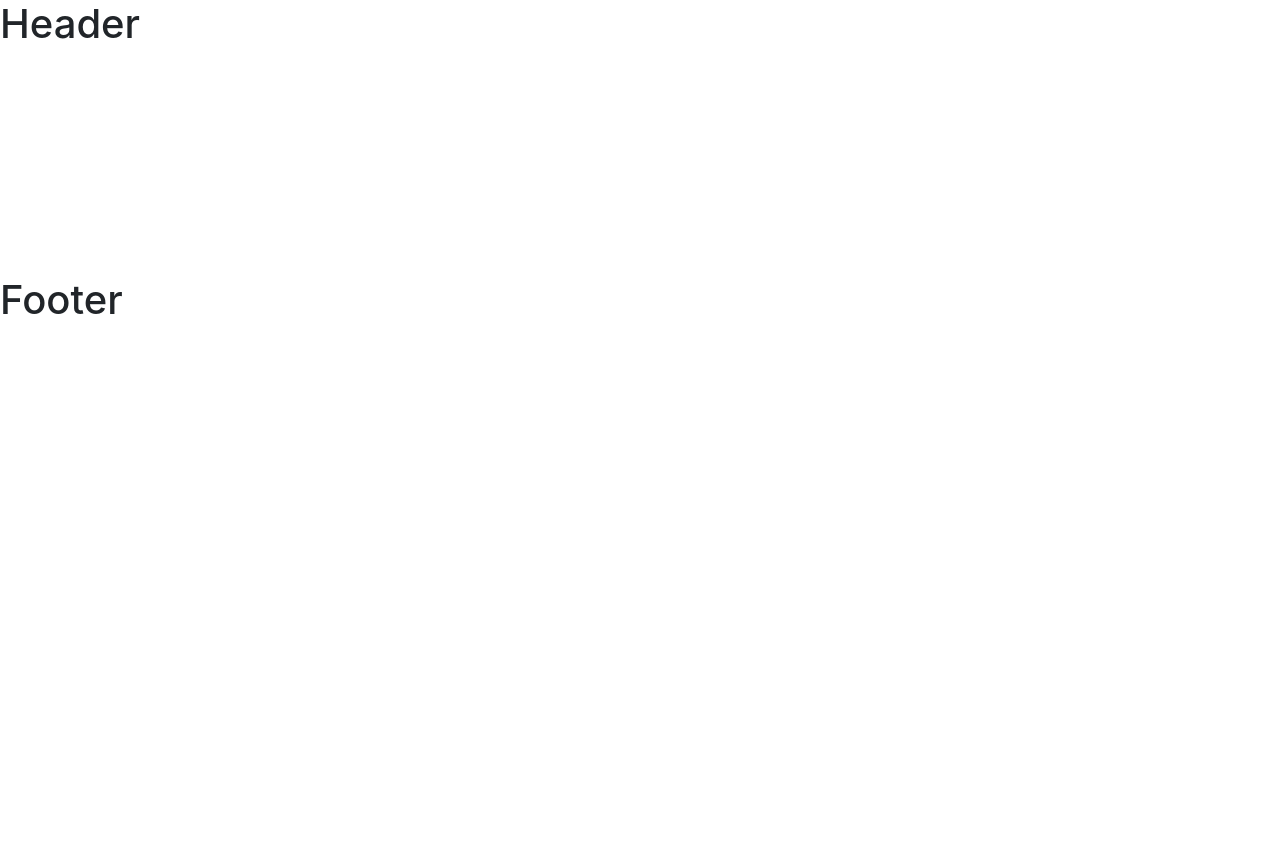
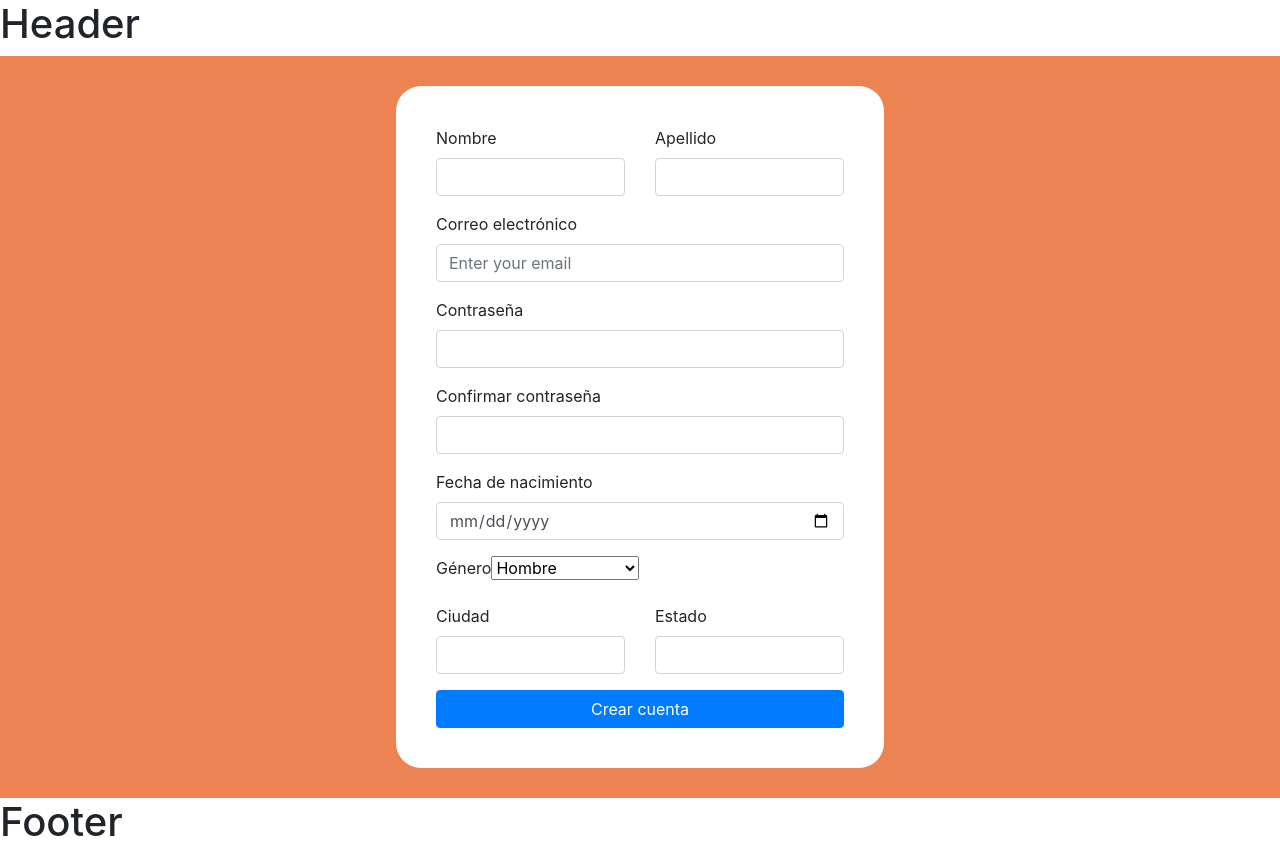
Before and after one commit to joseasalazar/pickpack, a React (Create React App) app: page /signup in a window 1280 px wide. Before the commit the page ends 800 px from the top, so only its background shows below. Built offline with nearby package versions, Linux system fonts and the light colour scheme.

Commit message:
Sign up added

```diff
--- a/package.json
+++ b/package.json
@@ -8,11 +8,12 @@
     "bootstrap": "^4.3.1",
     "formik": "^1.5.8",
     "graphql": "^14.5.8",
-    "react": "^16.9.0",
+    "react": "^16.10.2",
     "react-bootstrap": "^1.0.0-beta.14",
-    "react-dom": "^16.9.0",
+    "react-dom": "^16.10.2",
     "react-router-dom": "^5.0.1",
     "react-scripts": "3.1.2",
+    "reactstrap": "^8.0.1",
     "styled-components": "^4.3.2",
     "yup": "^0.27.0"
   },
--- a/src/ui/screens/LogIn.js
+++ b/src/ui/screens/LogIn.js
@@ -1,7 +1,7 @@
 import React from "react";
 import styled from "styled-components";
 import { NavLink } from "react-router-dom";
-import { Button } from "react-bootstrap";
+import { Button, Container, Row } from "react-bootstrap";
 import * as Yup from "yup";
 import { Formik, Field, Form } from "formik";
 
@@ -46,12 +46,11 @@ export class LogIn extends React.Component {
           {({ values, errors, touched }) => (
             <Form className="form" role="form" method="post">
               <div className="form-group">
-                <label>Email address</label>
+                <label>Correo electrónico</label>
                 <Field
                   type="email"
                   className="form-control"
                   id="email"
-                  placeholder="Enter your email"
                   name="email"
                 />
                 {touched.email && errors.email && (
@@ -59,23 +58,24 @@ export class LogIn extends React.Component {
                 )}
               </div>
               <div className="form-group">
-                <label>Password</label>
+                <label>Contraseña</label>
                 <Field
                   type="password"
                   className="form-control"
                   id="password"
-                  placeholder="Enter your password"
                   name="password"
                 />
                 {touched.password && errors.password && (
                   <ErrorSpan>{errors.password}</ErrorSpan>
                 )}
               </div>
-              <NavLink to="/forgot-password"> Forgot password </NavLink>
               <Button type="submit" variant="primary" size="md" block>
-                Log In
+                Iniciar sesión
               </Button>
-              Or <NavLink to="/register">Sign Up!</NavLink>
+              <Container>
+                <Row className="justify-content-md-center"><NavLink to="/signup"> Crear una cuenta</NavLink></Row>
+                <Row className="justify-content-md-center"><NavLink to="/forgot-password"> He olvidado mi contraseña </NavLink></Row>
+              </Container>
             </Form>
           )}
         </Formik>
--- a/src/ui/screens/SignUp.js
+++ b/src/ui/screens/SignUp.js
@@ -1,62 +1,199 @@
 import React from "react";
-// import 'antd/dist/antd.css';
 import styled from "styled-components";
-// import {Typography, Input, Button} from 'antd';
+import { Button} from "react-bootstrap";
+import * as Yup from "yup";
+import { Formik, Field, Form } from "formik";
 
 const LoginCard = styled.div`
-  border: opx solid lightgray;
-  padding: 20px;
-  width: 30%;
+  padding: 40px;
+  width: 40%;
   margin: auto;
   box-sizing: border-box;
   min-width: 300px;
+  border-radius: 25px;
+  background: white;
 `;
 
-const CardItem = styled.div`
-  padding: 15px;
+const ErrorSpan = styled.p`
+  color: red;
+  font-size: 15;
+  text-align: "left";
 `;
-// const { Title } = Typography;
+
+const Container = styled.div`
+  background:#ed8253;
+  padding: 30px;
+`;
+
+const SignupSchema = Yup.object().shape({
+  email: Yup.string()
+    .required("El correo es requerido.")
+    .email("Por favor ingresa un correo electrónico válido."),
+
+  password: Yup.string()
+    .min(6, "La contraseña es mínimo de 6 caracteres.")
+    .required("La contraseña es requerida."),
+
+  confirmarPasswd: Yup.string()
+    .required("Confirmar contraseña."),
+
+  firstName: Yup.string()
+    .required("El nombre es requerido."),
+
+  lastName: Yup.string()
+    .required("El apellido es requerido."),
+
+  dateBirth: Yup.string()
+    .required("La fecha de nacimiento es requerida."),
+
+  city: Yup.string()
+    .required("La ciudad es requerida."),
+
+  state: Yup.string()
+    .required("El estado es requerido.")
+});
 
 export class SignUp extends React.Component {
   render() {
     return (
-      <LoginCard>
-        <div>{/* <Title level={2}>Register</Title> */}</div>
-        <CardItem>
-          {/* <Input
-              placeholder="First Name"
-          /> */}
-        </CardItem>
-        <CardItem>
-          {/* <Input
-              placeholder="Last Name"
-          /> */}
-        </CardItem>
-        <CardItem>
-          {/* <Input
-            type="email"
-            placeholder="E-mail"
-          /> */}
-        </CardItem>
-        <CardItem>
-          {/* <Input
-              type="password"
-              placeholder="Password"
-          /> */}
-        </CardItem>
-        <CardItem>
-          {/* <Input
-              type="password"
-              placeholder="Confirm Password"
-          /> */}
-        </CardItem>
-
-        <CardItem>
-          {/* <Button type="primary" htmlType="submit" className="login-form-button">
-        Sign Up
-        </Button> */}
-        </CardItem>
-      </LoginCard>
+      <Container>
+        <LoginCard>
+          <Formik
+          initialValues={{
+            firstName: "",
+            lastName: "",
+            email: "",
+            password: "",
+            confirmPasswd: "",
+            dateBirth: "",
+            gender: "",
+            city:"",
+            state: ""
+          }}
+          validationSchema={SignupSchema}
+          onSubmit={(values, { resetForm, setError, setSubmitting }) => {
+            console.log(values);
+          }}
+          >
+            {({values, errors, touched}) => (
+              <Form className="form" role="form" method="post">
+                <div className="form-group row">
+                  <div className="col">
+                    <label>Nombre</label>
+                    <Field
+                      type="text"
+                      className="form-control"
+                      id="firstName"
+                      name="firstName"
+                      />
+                      {touched.firstName && errors.firstName && (
+                        <ErrorSpan>{errors.firstName}</ErrorSpan>
+                      )}
+                  </div>
+                  <div className="col">
+                    <label>Apellido</label>
+                    <Field
+                      type="text"
+                      className="form-control"
+                      id="lastName"
+                      name="lastName"
+                      />
+                      {touched.lastName && errors.lastName && (
+                        <ErrorSpan>{errors.lastName}</ErrorSpan>
+                      )}
+                  </div>
+                </div>
+                <div className="form-group">
+                  <label>Correo electrónico</label>
+                  <Field
+                    type="email"
+                    className="form-control"
+                    id="email"
+                    placeholder="Enter your email"
+                    name="email"
+                    />
+                    {touched.email && errors.email && (
+                      <ErrorSpan>{errors.email}</ErrorSpan>
+                    )}
+                </div>
+                <div className="form-group">
+                  <label>Contraseña</label>
+                  <Field
+                    type="password"
+                    className="form-control"
+                    id="password"
+                    name="password"
+                    />
+                    {touched.password && errors.password && (
+                      <ErrorSpan>{errors.password}</ErrorSpan>
+                    )}
+                </div>
+                <div className="form-group">
+                  <label>Confirmar contraseña</label>
+                  <Field
+                    type="password"
+                    className="form-control"
+                    id="confirmarPasswd"
+                    name="confirmarPasswd"
+                    />
+                    {touched.confirmarPasswd && errors.confirmarPasswd && (
+                      <ErrorSpan>{errors.confirmarPasswd}</ErrorSpan>
+                    )}
+                </div>
+                <div className="form-group">
+                  <label>Fecha de nacimiento</label>
+                  <Field
+                    type="date"
+                    className="form-control"
+                    id="dateBirth"
+                    name="dateBirth"
+                  />
+                  {touched.dateBirth && errors.dateBirth && (
+                    <ErrorSpan>{errors.dateBirth}</ErrorSpan>
+                  )}
+                </div>
+                <div className="form-group">
+                  <label>Género</label>
+                  <Field component="select" name="gender">
+                    <option value="male">Hombre</option>
+                    <option value="female">Mujer</option>
+                    <option value="none">Prefiero no decir</option>
+                  </Field>
+                </div>
+                <div className="form-group row">
+                  <div className="col">
+                    <label>Ciudad</label>
+                    <Field
+                      type="text"
+                      className="form-control"
+                      id="city"
+                      name="city"
+                      />
+                      {touched.city && errors.city && (
+                        <ErrorSpan>{errors.city}</ErrorSpan>
+                      )}
+                  </div>
+                  <div className="col">
+                    <label>Estado</label>
+                    <Field
+                      type="text"
+                      className="form-control"
+                      id="state"
+                      name="state"
+                      />
+                      {touched.state && errors.state && (
+                        <ErrorSpan>{errors.state}</ErrorSpan>
+                      )}
+                  </div>
+                </div>
+                <Button type="submit" variant="primary" size="md" block>
+                  Crear cuenta
+                </Button>
+              </Form>
+            )}
+          </Formik>
+        </LoginCard>
+      </Container>
     );
   }
 }
```
Also changed, not shown: 1 other file (tests, documents, lock files or other folders).
